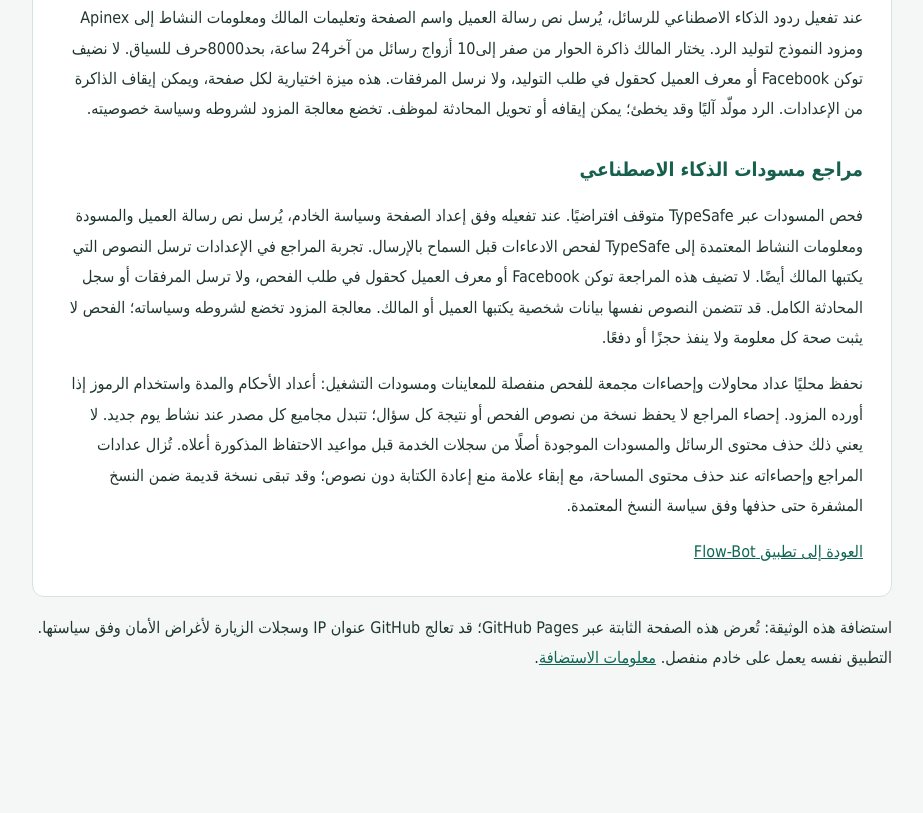
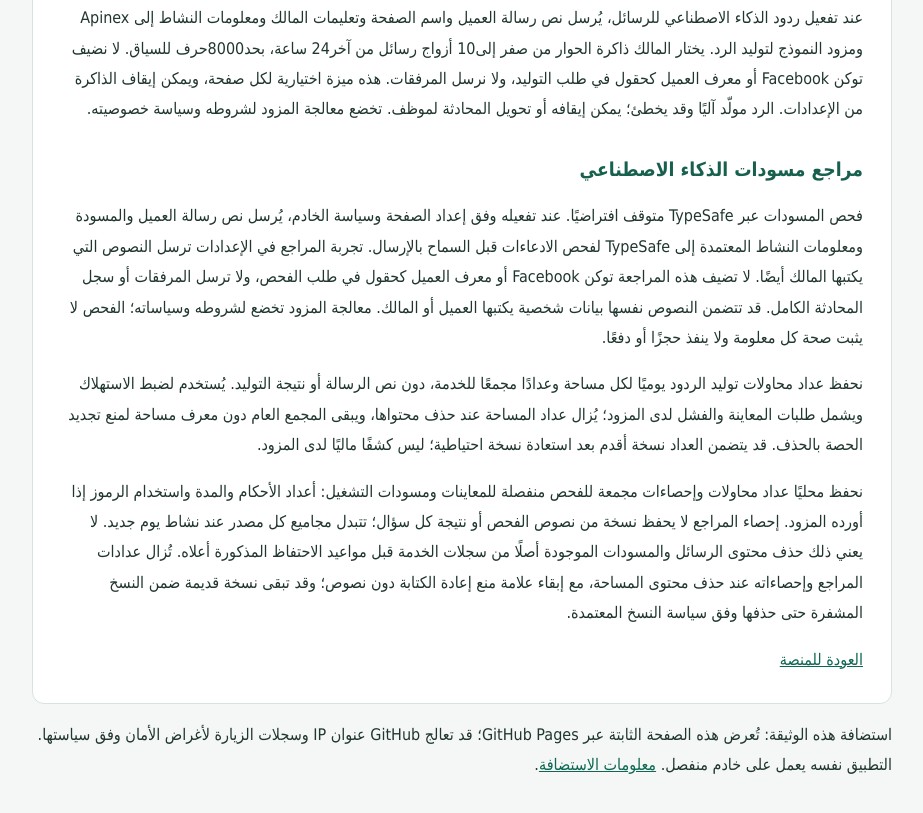
Before and after one commit to malgaroshy-maker/flow-bot-policy, a plain HTML site: page privacy.html in a window 1280 px wide. Shown: the part 1780-2593 px from the top of the page, without its empty margins (178-1101 px from the left). Before the commit the page ends 2558 px from the top, so only its background shows below. Drawn offline with Linux system fonts and the light colour scheme.

Commit message:
Match policy to deployed AI generation budgets

```diff
--- a/privacy.html
+++ b/privacy.html
@@ -57,8 +57,9 @@
         <p>عند تفعيل ردود الذكاء الاصطناعي للرسائل، يُرسل نص رسالة العميل واسم الصفحة وتعليمات المالك ومعلومات النشاط إلى Apinex ومزود النموذج لتوليد الرد. يختار المالك ذاكرة الحوار من صفر إلى10 أزواج رسائل من آخر24 ساعة، بحد8000حرف للسياق. لا نضيف توكن Facebook أو معرف العميل كحقول في طلب التوليد، ولا نرسل المرفقات. هذه ميزة اختيارية لكل صفحة، ويمكن إيقاف الذاكرة من الإعدادات. الرد مولّد آليًا وقد يخطئ؛ يمكن إيقافه أو تحويل المحادثة لموظف. تخضع معالجة المزود لشروطه وسياسة خصوصيته.</p>
         <h2>مراجع مسودات الذكاء الاصطناعي</h2>
         <p>فحص المسودات عبر TypeSafe متوقف افتراضيًا. عند تفعيله وفق إعداد الصفحة وسياسة الخادم، يُرسل نص رسالة العميل والمسودة ومعلومات النشاط المعتمدة إلى TypeSafe لفحص الادعاءات قبل السماح بالإرسال. تجربة المراجع في الإعدادات ترسل النصوص التي يكتبها المالك أيضًا. لا تضيف هذه المراجعة توكن Facebook أو معرف العميل كحقول في طلب الفحص، ولا ترسل المرفقات أو سجل المحادثة الكامل. قد تتضمن النصوص نفسها بيانات شخصية يكتبها العميل أو المالك. معالجة المزود تخضع لشروطه وسياساته؛ الفحص لا يثبت صحة كل معلومة ولا ينفذ حجزًا أو دفعًا.</p>
+        <p>نحفظ عداد محاولات توليد الردود يوميًا لكل مساحة وعدادًا مجمعًا للخدمة، دون نص الرسالة أو نتيجة التوليد. يُستخدم لضبط الاستهلاك ويشمل طلبات المعاينة والفشل لدى المزود؛ يُزال عداد المساحة عند حذف محتواها، ويبقى المجمع العام دون معرف مساحة لمنع تجديد الحصة بالحذف. قد يتضمن العداد نسخة أقدم بعد استعادة نسخة احتياطية؛ ليس كشفًا ماليًا لدى المزود.</p>
         <p>نحفظ محليًا عداد محاولات وإحصاءات مجمعة للفحص منفصلة للمعاينات ومسودات التشغيل: أعداد الأحكام والمدة واستخدام الرموز إذا أورده المزود. إحصاء المراجع لا يحفظ نسخة من نصوص الفحص أو نتيجة كل سؤال؛ تتبدل مجاميع كل مصدر عند نشاط يوم جديد. لا يعني ذلك حذف محتوى الرسائل والمسودات الموجودة أصلًا من سجلات الخدمة قبل مواعيد الاحتفاظ المذكورة أعلاه. تُزال عدادات المراجع وإحصاءاته عند حذف محتوى المساحة، مع إبقاء علامة منع إعادة الكتابة دون نصوص؛ وقد تبقى نسخة قديمة ضمن النسخ المشفرة حتى حذفها وفق سياسة النسخ المعتمدة.</p>
-        <a href="https://flow-bot-pilot.shares.zrok.io/">العودة إلى تطبيق Flow-Bot</a>
+        <a href="https://flow-bot-pilot.shares.zrok.io/">العودة للمنصة</a>
       </article>
     <p>استضافة هذه الوثيقة: تُعرض هذه الصفحة الثابتة عبر GitHub Pages؛ قد تعالج GitHub عنوان IP وسجلات الزيارة لأغراض الأمان وفق سياستها. التطبيق نفسه يعمل على خادم منفصل. <a href="https://docs.github.com/en/pages/getting-started-with-github-pages/what-is-github-pages">معلومات الاستضافة</a>.</p></main>
   </body>
```
